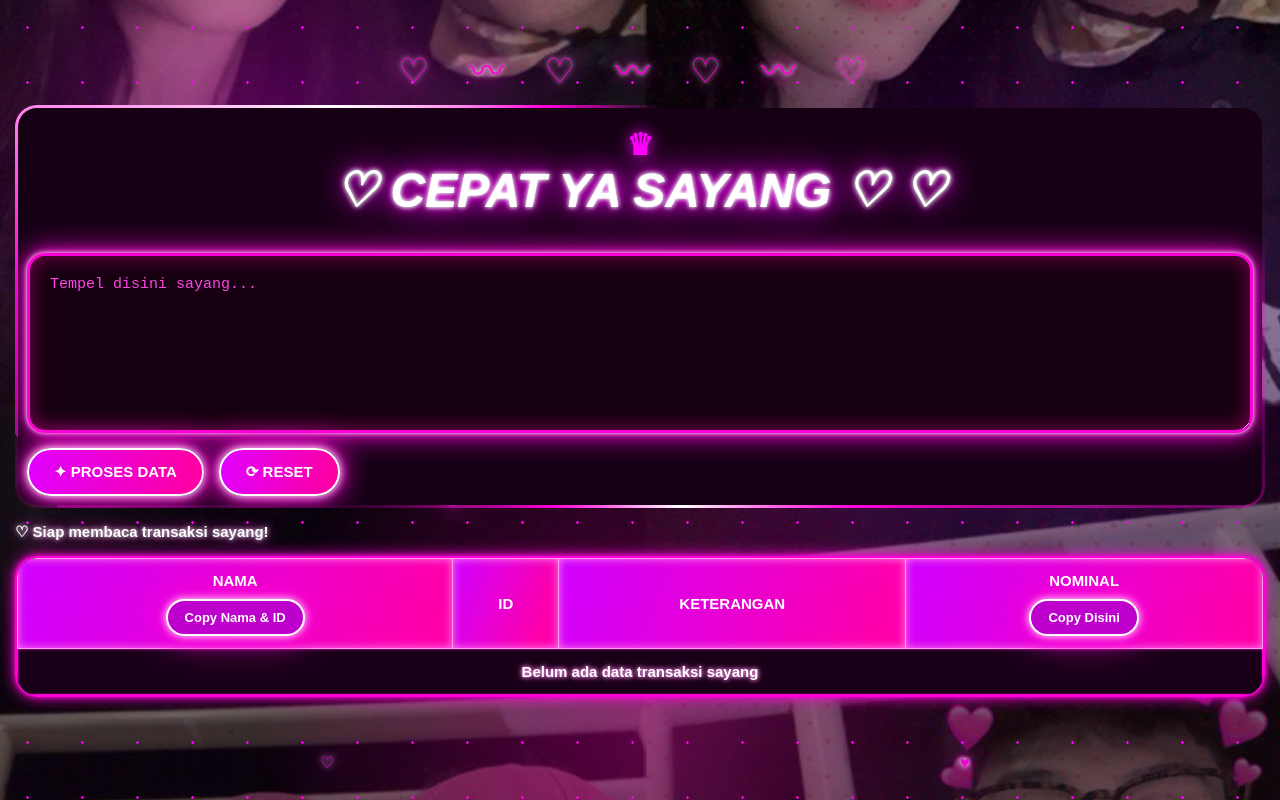
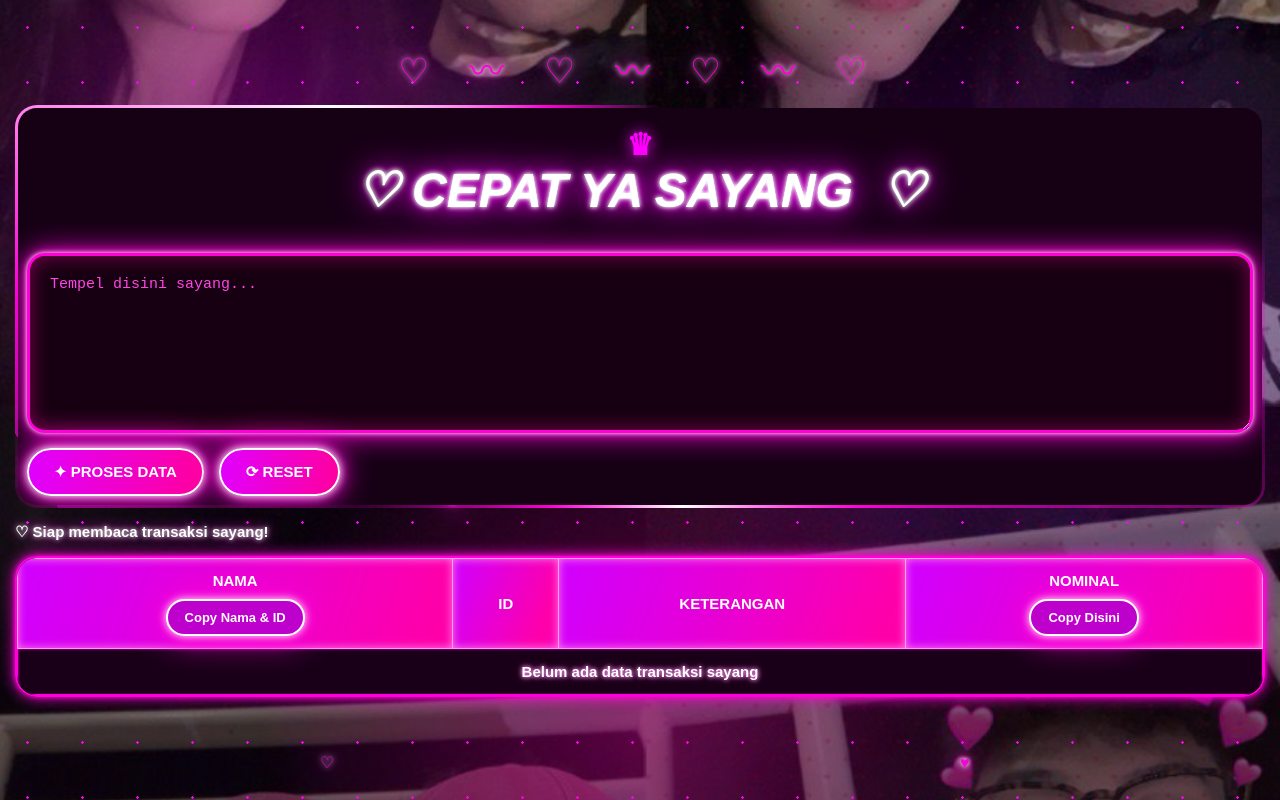
Before and after one commit to chiwis-design/chiwiss.cw, a plain HTML site: page index.html in a window 1280 px wide. Drawn offline with Linux system fonts and the light colour scheme.

Commit message:
Restore index.html content

```diff
--- a/index.html
+++ b/index.html
@@ -42,7 +42,7 @@
     <!-- PANEL BAGIAN ATAS -->
     <div class="top-panel">
 
-      <h1>♡ CEPAT YA SAYANG ♡</h1>
+      <h1>♡ CEPAT YA SAYANG </h1>
 
       <textarea
         id="inputData"
```
